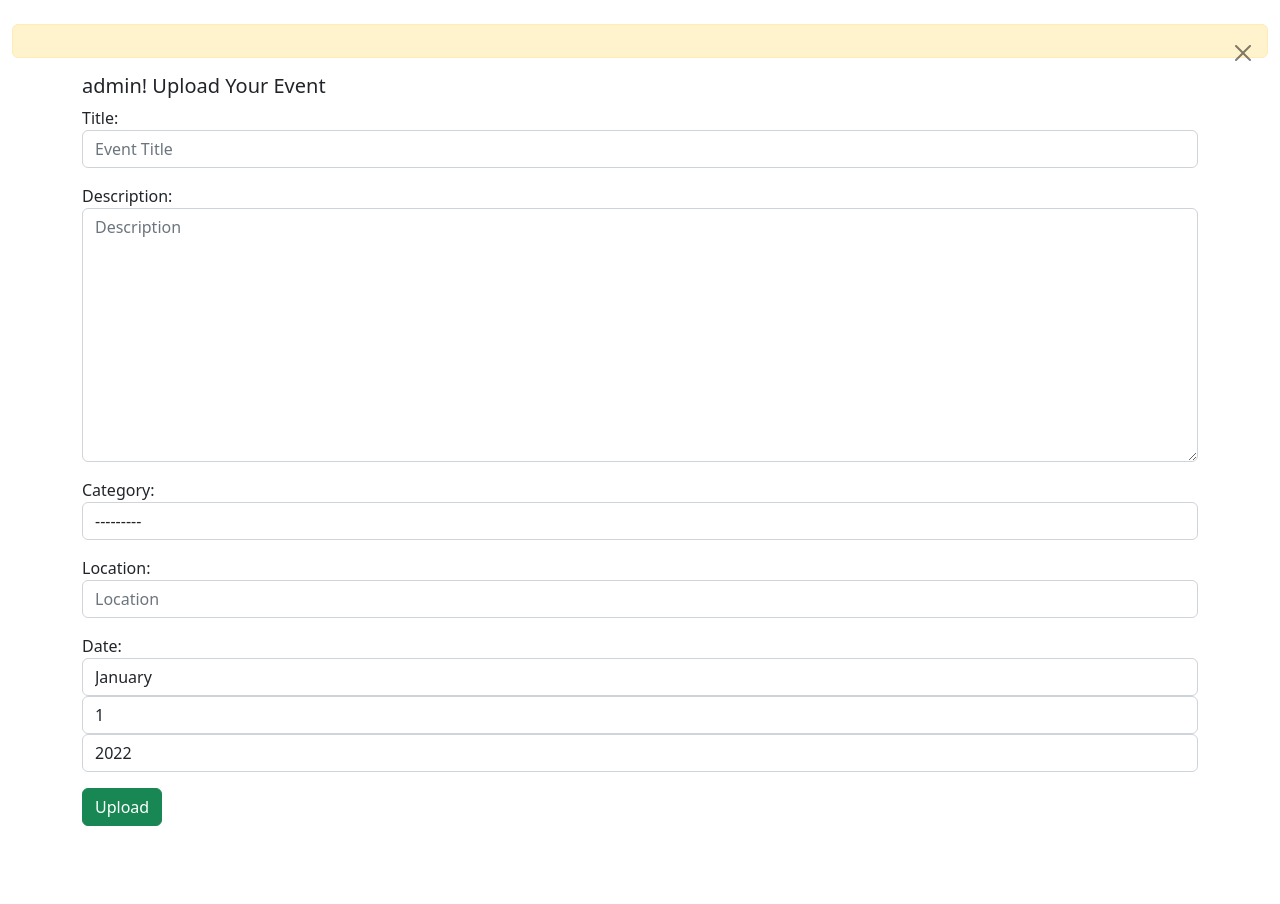
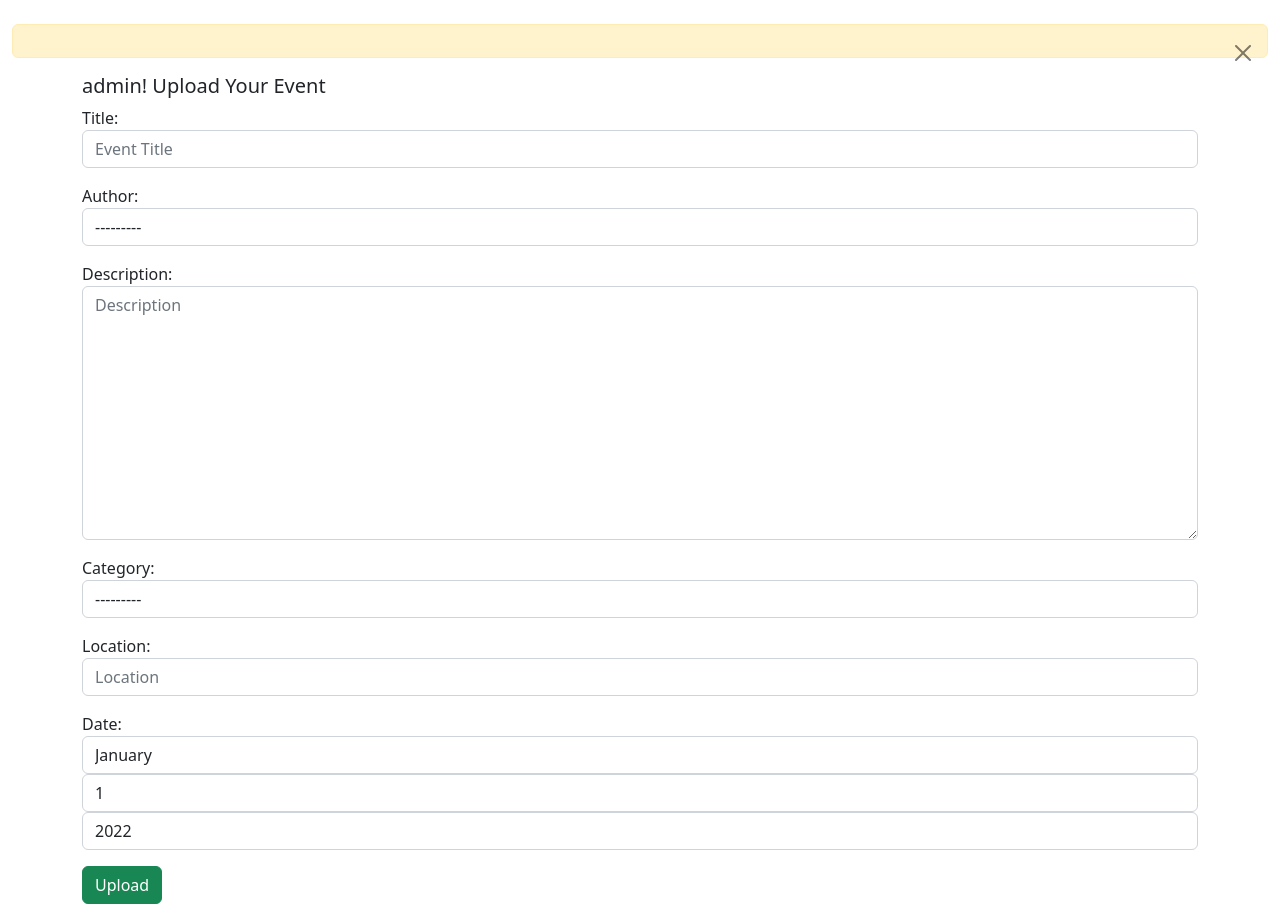
Before and after one commit to officialryder1/EventsSite, a Django app: template event/templates/event/upload.html in a window 1280 px wide. Shown: the part 56-960 px from the top of the page. Before the commit the page ends 882 px from the top, so only its background shows below. Run offline with Django 3.2, Linux system fonts and the light colour scheme; the template is opened without the code that fills it: values that come from a table or form of the project are taken from there, others are empty; a user stored in the database is signed in; data comes from the database, SQL or seed files in the repository.

Commit message:
'updated'

```diff
--- a/event/form.py
+++ b/event/form.py
@@ -20,10 +20,11 @@ class AddPost(forms.ModelForm):
 
     class Meta:
         model = Post
-        fields = ('title', 'description', 'category', 'location', 'date')
+        fields = ('title', 'author', 'description', 'category', 'location', 'date')
 
         widgets = {
             'title': forms.TextInput(attrs={'class':'form-control', 'placeholder':'Event Title'}),
+            'author':forms.Select(attrs={'class':'form-control', 'placeholder':'Author'}),
             'description':forms.Textarea(attrs={'class':'form-control', 'placeholder':'Description'}),
             'category':forms.Select(attrs={'class':'form-control', 'placeholder':'Category'}),
             'location':forms.TextInput(attrs={'class':'form-control', 'placeholder':'Location'}),
--- a/event/templates/event/category.html
+++ b/event/templates/event/category.html
@@ -24,7 +24,7 @@
                             <h5 class="card-title">{{post.title|title}}</h5>
                             <p class="card-text"> {{post.description}}.</p>
                             <p class="lead">Location: {{post.location}} | Date: {{post.date}}</p>
-                            <b class="lead" style="font-size: small; padding-right:350px ;">Author: {{request.author}}</b>
+                            <b class="lead" style="font-size: small; padding-right:350px ;">Author: {{post.author}}</b>
                             <i class="lead" style="font-size: small;">{{post.category}}</i><br>
                             <a href="{% url 'detail' post.id%}"><small>more</small></a>
                         </div>
```
